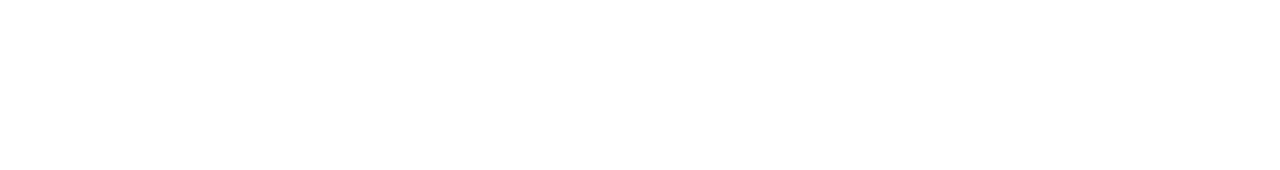
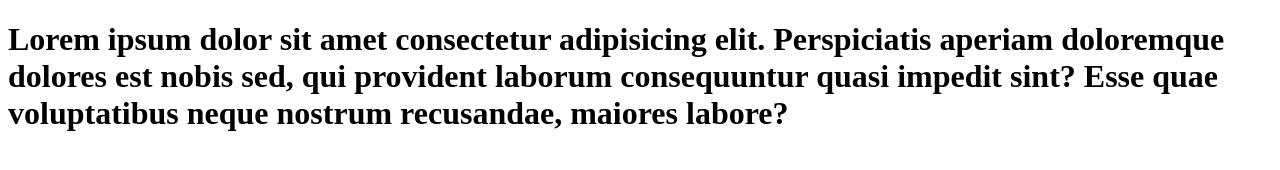
Before and after one commit to omardiaz74/vivimosmejor, a plain HTML site: page index.html in a window 1280 px wide. Drawn offline with Linux system fonts and the light colour scheme.

Commit message:
cambio h1 index.html

```diff
--- a/index.html
+++ b/index.html
@@ -6,6 +6,7 @@
     <meta name="viewport" content="width=device-width, initial-scale=1.0">
     <title>Document</title>
 </head>
+<h1>Lorem ipsum dolor sit amet consectetur adipisicing elit. Perspiciatis aperiam doloremque dolores est nobis sed, qui provident laborum consequuntur quasi impedit sint? Esse quae voluptatibus neque nostrum recusandae, maiores labore?</h1>
 <body>
 
 </body>
```
